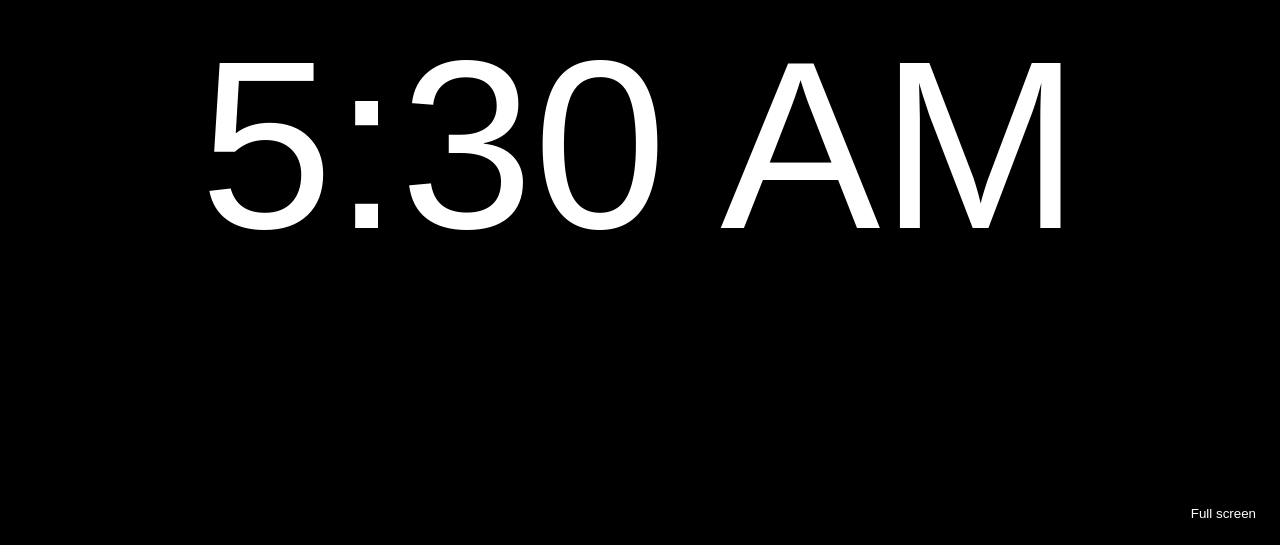
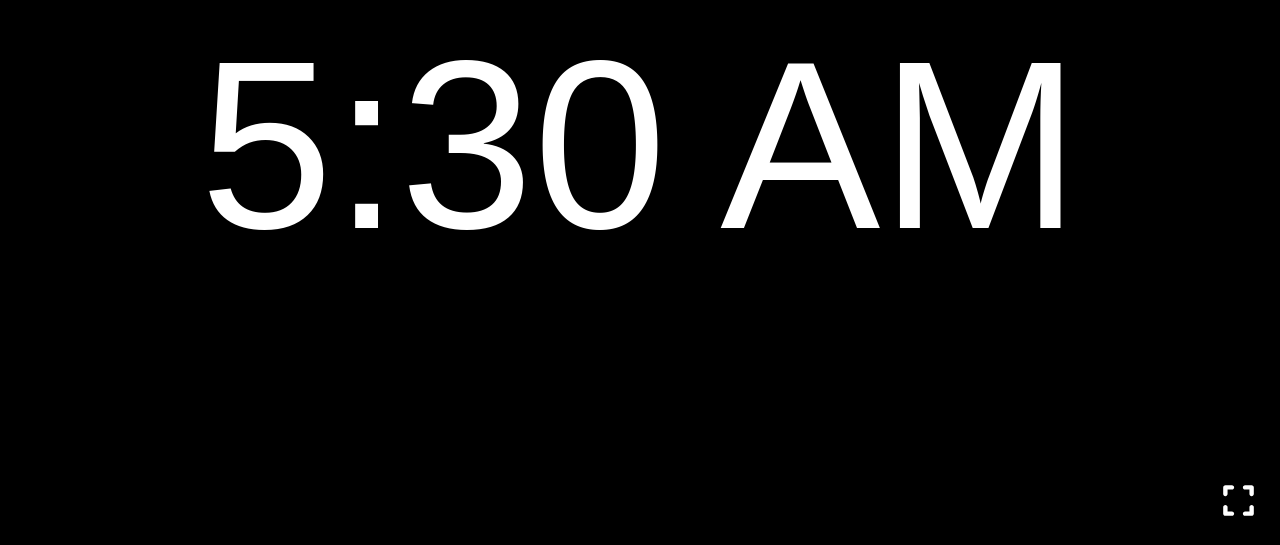
Before and after one commit to RanokRaihan/digital-clock, a React (Vite) app: page / in a window 1280 px wide. Shown: the part 255-800 px from the top of the page. Built offline with nearby package versions, Linux system fonts and the light colour scheme; a web font is replaced by a local one.

Commit message:
fixed font size

```diff
--- a/package.json
+++ b/package.json
@@ -4,7 +4,7 @@
   "version": "0.0.0",
   "type": "module",
   "scripts": {
-    "dev": "vite",
+    "dev": "vite --host",
     "build": "vite build",
     "lint": "eslint . --ext js,jsx --report-unused-disable-directives --max-warnings 0",
     "preview": "vite preview"
--- a/src/components/App.jsx
+++ b/src/components/App.jsx
@@ -1,3 +1,4 @@
+import expand_solid from "../assets//expand-solid.svg";
 import Clock from "./Clock";
 
 const App = () => {
@@ -25,7 +26,7 @@ const App = () => {
     <div className="clock-container">
       <Clock />
       <button className="fullscreen" onClick={handleFullscreen}>
-        Full screen
+        <img className="expand-icon" src={expand_solid} alt="" />
       </button>
     </div>
   );
--- a/src/index.css
+++ b/src/index.css
@@ -18,10 +18,16 @@ body {
   width: 100%;
 }
 .clock {
-  font-size: 10rem;
+  font-size: 5rem;
   display: flex;
 }
-@media (min-width: 1080px) {
+@media (min-width: 640px) {
+  .clock {
+    font-size: 10rem;
+  }
+}
+
+@media (min-width: 1024px) {
   .clock {
     font-size: 15rem;
   }
@@ -35,3 +41,7 @@ body {
   bottom: 1.5rem;
   right: 1.5rem;
 }
+.expand-icon {
+  width: 35px;
+  height: 35px;
+}
```
Also changed, not shown: src/assets/expand-solid.svg (added).
